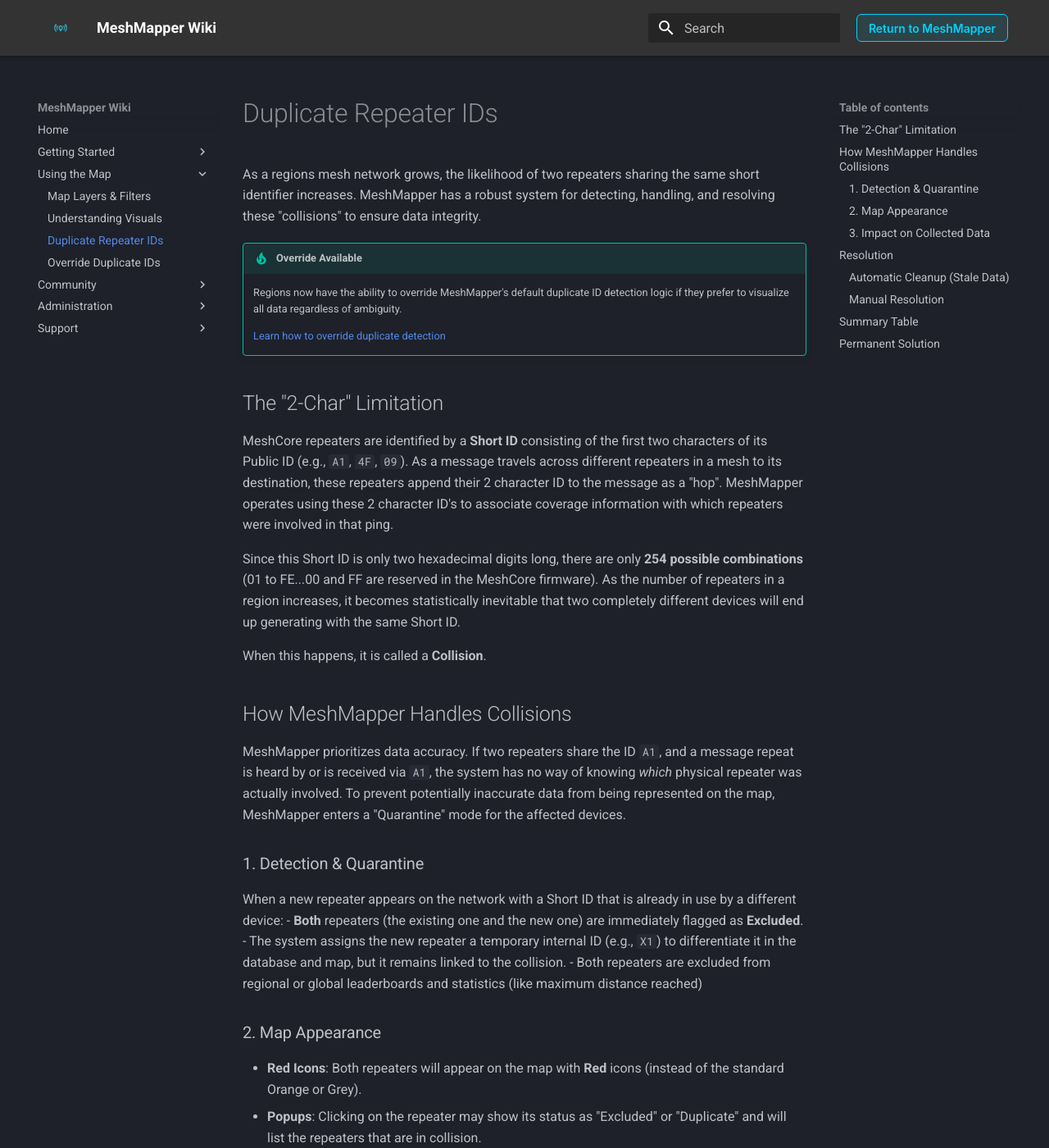
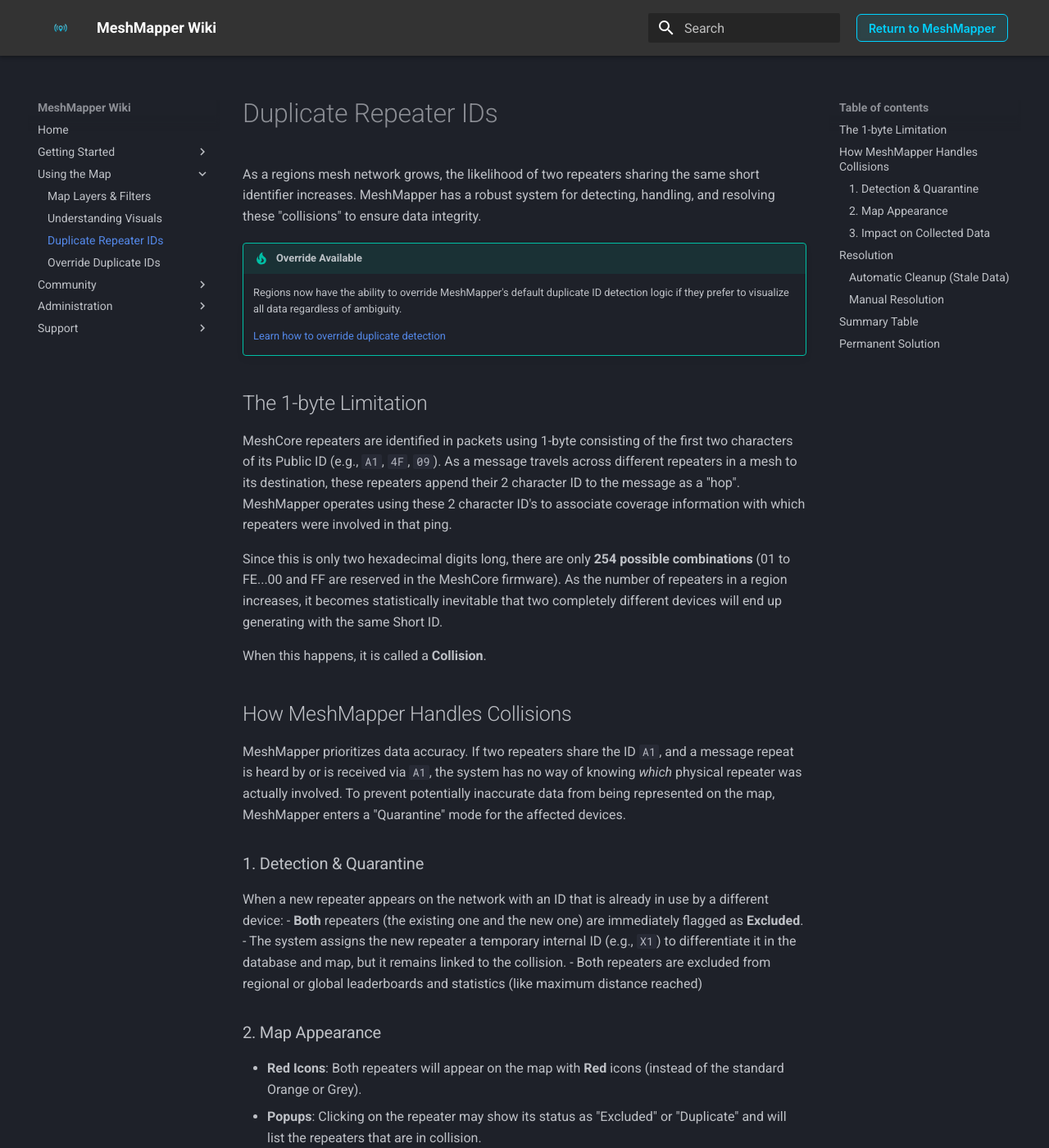
Before and after one commit to MeshMapper/MeshMapper_Wiki, an MkDocs documentation site: the page built from docs/duplicaterepeaterid.md, in a window 1280 px wide and 1400 px high. Shown: the whole window at 82% size. Built offline with MkDocs 1.6.1 and Material for MkDocs 9.7.7, drawn with Linux system fonts in a browser that asks for light colours; some of the changed text lies outside the part shown.

Commit message:
Updated working and links for duplicate repeater ID

```diff
--- a/docs/duplicaterepeaterid.md
+++ b/docs/duplicaterepeaterid.md
@@ -7,11 +7,11 @@
 
     [Learn how to override duplicate detection](https://wiki.meshmapper.net/overrideduplicates/)
 
-## The "2-Char" Limitation
+## The 1-byte Limitation
 
-MeshCore repeaters are identified by a **Short ID** consisting of the first two characters of its Public ID (e.g., `A1`, `4F`, `09`).  As a message travels across different repeaters in a mesh to its destination, these repeaters append their 2 character ID to the message as a "hop".  MeshMapper operates using these 2 character ID's to associate coverage information with which repeaters were involved in that ping.
+MeshCore repeaters are identified in packets using 1-byte consisting of the first two characters of its Public ID (e.g., `A1`, `4F`, `09`).  As a message travels across different repeaters in a mesh to its destination, these repeaters append their 2 character ID to the message as a "hop".  MeshMapper operates using these 2 character ID's to associate coverage information with which repeaters were involved in that ping.
 
-Since this Short ID is only two hexadecimal digits long, there are only **254 possible combinations** (01 to FE...00 and FF are reserved in the MeshCore firmware). As the number of repeaters in a region increases, it becomes statistically inevitable that two completely different devices will end up generating with the same Short ID.
+Since this is only two hexadecimal digits long, there are only **254 possible combinations** (01 to FE...00 and FF are reserved in the MeshCore firmware). As the number of repeaters in a region increases, it becomes statistically inevitable that two completely different devices will end up generating with the same Short ID.
 
 When this happens, it is called a **Collision**.
 
@@ -20,7 +20,7 @@
 MeshMapper prioritizes data accuracy. If two repeaters share the ID `A1`, and a message repeat is heard by or is received via `A1`, the system has no way of knowing *which* physical repeater was actually involved. To prevent potentially inaccurate data from being represented on the map, MeshMapper enters a "Quarantine" mode for the affected devices.
 
 ### 1. Detection & Quarantine
-When a new repeater appears on the network with a Short ID that is already in use by a different device:
+When a new repeater appears on the network with an ID that is already in use by a different device:
   - **Both** repeaters (the existing one and the new one) are immediately flagged as **Excluded**.
   - The system assigns the new repeater a temporary internal ID (e.g., `X1`) to differentiate it in the database and map, but it remains linked to the collision.
   - Both repeaters are excluded from regional or global leaderboards and statistics (like maximum distance reached)
@@ -64,10 +64,12 @@
 | **Excluded** | **Red Icon** | **Duplicate ID Detected.** Data from this repeater is currently untrusted. |
 
 ## Permanent Solution
-*MeshCore does not have to use 2-character IDs*.  This is a limitation that can be, albeit with a lot of work and coordination from the MeshCore developers, resolved by implementing 4-character (or more) IDs.
+*MeshCore does not have to use 1-byte to identify repeaters in hops*.  This is a limitation that can be, albeit with a lot of work and coordination from the MeshCore developers, resolved by representing repeaters using 2-bytes or more.
 
 Please post your concerns on the discussion here:
 
 <https://github.com/meshcore-dev/MeshCore/issues/1083>
+and
+<https://github.com/meshcore-dev/MeshCore/discussions/1613>
 
-With 4-character HEX IDs, a region can have up to **65,536** different repeaters without ID collisions.
+With 2-byte IDs, a region can have up to **65,536** different repeaters without ID collisions.
```
